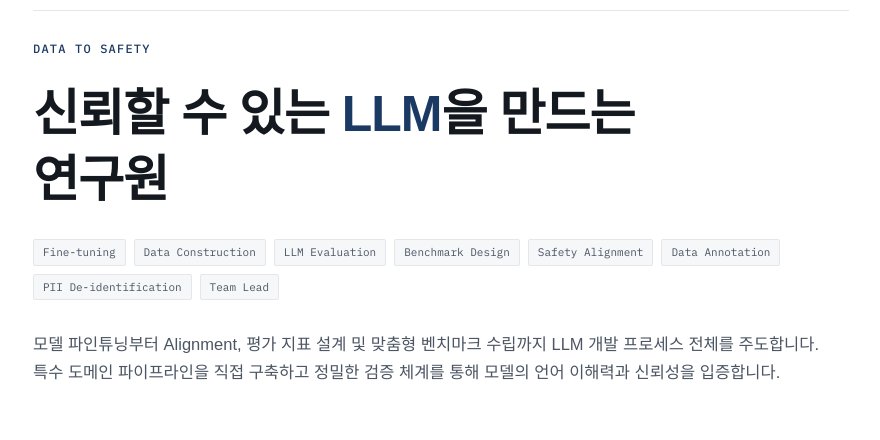
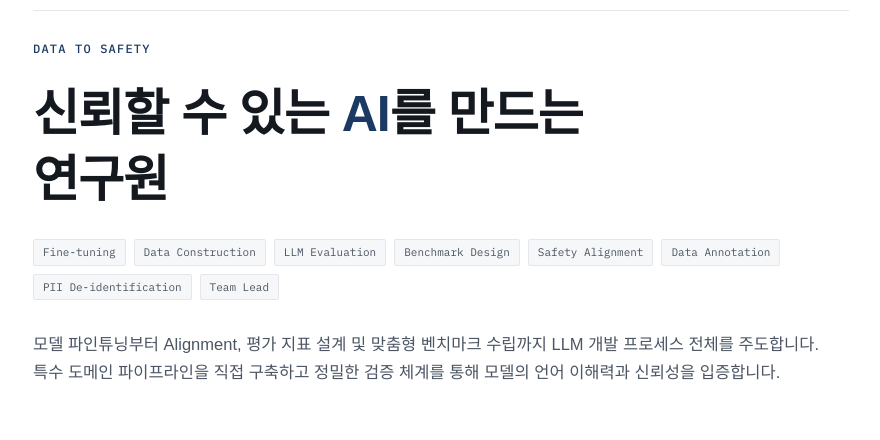
Before and after one commit to CHOIGYUL/GYuri, a plain HTML site: page index.html in a window 1280 px wide. Shown: the part 332-772 px from the top of the page, without its empty margins (199-1079 px from the left). Drawn offline with Linux system fonts and the light colour scheme; a web font is replaced by a local one.

Commit message:
Change 'LLM' to 'AI' in header

```diff
--- a/index.html
+++ b/index.html
@@ -225,7 +225,7 @@ footer h2 em{ font-style:normal; color:var(--navy); }
     </div>
     <div style="border-top:1px solid var(--rule); margin:32px 0 28px;"></div>
     <div class="eyebrow">Data to Safety</div>
-    <h1>신뢰할 수 있는 <em>LLM</em>을 만드는 연구원</h1>
+    <h1>신뢰할 수 있는 <em>AI</em>를 만드는 연구원</h1>
     <div class="skilltags" style="display:flex;flex-wrap:wrap;gap:8px;margin:22px 0 30px;">
       <span class="pill">Fine-tuning</span>
       <span class="pill">Data Construction</span>
```
